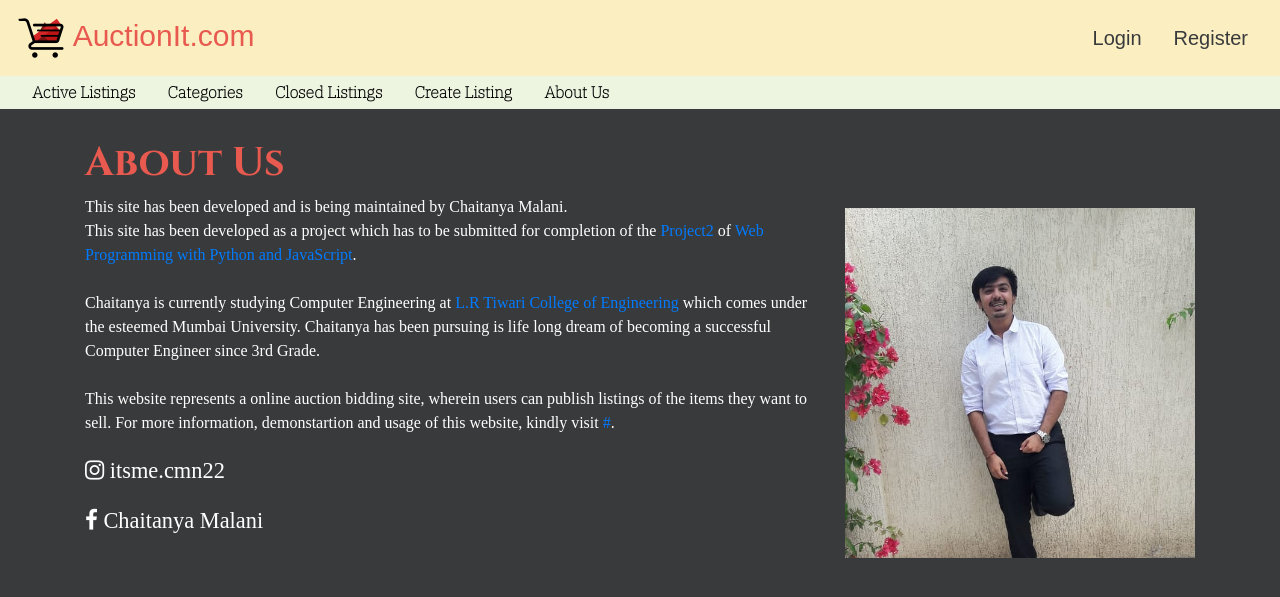
After one commit to cmn22/commerce-auction, a Django app: page /about in a window 1280 px wide. The commit adds this page. Shown: the top 597 px of the page. Run offline with Django 3.2, Linux system fonts and the light colour scheme; some libraries are stand-ins or nearby versions; some web fonts are replaced.

Commit message:
About Page

```diff
--- a/auctions/static/auctions/css/styles.css
+++ b/auctions/static/auctions/css/styles.css
@@ -262,3 +262,23 @@ h2{
     height: 1px;
     border: none;
 }
+
+/*--------------------ABOUT PAGE----------------------*/
+@media (min-width: 577px) {
+    img#contactimg {
+        width: 100%;
+        padding-top: 0.8em;
+        float: right;
+    }
+}
+
+@media (max-width: 576px) {
+    #contactimg{
+        display: none;
+    }
+}
+
+.fa:hover {
+    opacity: 0.7;
+    cursor: pointer;
+}
--- /dev/null
+++ b/auctions/templates/auctions/about.html
@@ -0,0 +1,31 @@
+{% extends "auctions/layout.html" %}
+
+{% load static %}
+
+{% block title %}: About{% endblock %}
+
+{% block body %}
+    <div class="container">
+        <h2>About Us</h2>
+        <div class="row">
+            <div class="col-sm-8 col-12">
+                <p class="ContactInfo">
+                    This site has been developed and is being maintained by Chaitanya Malani.<br>
+                    This site has been developed as a project which has to be submitted for completion of the <a href="https://cs50.harvard.edu/web/2020/projects/2/commerce/" target="_blank">Project2</a> of <a href="https://www.edx.org/course/cs50s-web-programming-with-python-and-javascript" target="_blank">Web Programming with Python and JavaScript</a>.<br>
+                    <br>
+                    Chaitanya is currently studying Computer Engineering at <a href="https://www.slrtce.in/" target="_blank">L.R Tiwari College of Engineering</a> which comes under the esteemed Mumbai University.
+                    Chaitanya has been pursuing is life long dream of becoming a successful Computer Engineer since 3rd Grade.<br>
+                    <br>
+                    This website represents a online auction bidding site, wherein users can publish listings of the items they want to sell. For more information, demonstartion and usage of this website, kindly visit <a href="#" target="_blank">#</a>.
+                    <br><br>
+                    <i class="fa fa-instagram" onclick="window.open('http://www.instagram.com/itsme.cmn22','_blank')" style="font-size:1.4em"> itsme.cmn22</i>
+                    <br><br>
+                    <i class="fa fa-facebook" onclick="window.open('https://www.facebook.com/itsme.cmn22','_blank')" style="font-size:1.4em"> Chaitanya Malani</i>
+                </p>
+            </div>
+            <div class="col-sm-4 col-0">
+                <img id="contactimg" src="{% static 'auctions/images/contactimg.jpg' %}">
+            </div>
+        </div>
+    </div>
+{% endblock %}
--- a/auctions/templates/auctions/layout.html
+++ b/auctions/templates/auctions/layout.html
@@ -5,6 +5,8 @@
     <head>
         <title>AuctionIt{% block title %}{% endblock %}</title>
         <link rel="icon" href="{% static 'auctions/images/logo.png' %}">
+        <!--Linking online .css file for social media icons-->
+        <link rel="stylesheet" href="https://cdnjs.cloudflare.com/ajax/libs/font-awesome/4.7.0/css/font-awesome.min.css">
         <link rel="stylesheet" href="https://stackpath.bootstrapcdn.com/bootstrap/4.4.1/css/bootstrap.min.css" integrity="sha384-Vkoo8x4CGsO3+Hhxv8T/Q5PaXtkKtu6ug5TOeNV6gBiFeWPGFN9MuhOf23Q9Ifjh" crossorigin="anonymous">
         <link href="{% static 'auctions/css/styles.css' %}" rel="stylesheet">
         <script src="https://code.jquery.com/jquery-3.3.1.slim.min.js" integrity="sha384-q8i/X+965DzO0rT7abK41JStQIAqVgRVzpbzo5smXKp4YfRvH+8abtTE1Pi6jizo" crossorigin="anonymous"></script>
@@ -12,7 +14,6 @@
         <script src="https://stackpath.bootstrapcdn.com/bootstrap/4.3.1/js/bootstrap.min.js" integrity="sha384-JjSmVgyd0p3pXB1rRibZUAYoIIy6OrQ6VrjIEaFf/nJGzIxFDsf4x0xIM+B07jRM" crossorigin="anonymous"></script>
     </head>
     <body>
-
         <div class="sticky-top navigation_bar">
             <nav class="navbar top_navbar">
                 <a class="navbar-brand a_non_link nav_heading" href="{% url 'index' %}">
--- a/auctions/urls.py
+++ b/auctions/urls.py
@@ -15,5 +15,6 @@ urlpatterns = [
     path("closedlistings", views.closed, name="closed_listings"),
     path("bid", views.bid, name="bid"),
     path("close", views.close, name="close"),
-    path("comment", views.comment, name="comment")
+    path("comment", views.comment, name="comment"),
+    path("about", views.about, name="about")
 ]
--- a/auctions/views.py
+++ b/auctions/views.py
@@ -228,3 +228,6 @@ def comment(request):
     return render(request, "auctions/error.html",{
         "message": "You cannot access this URL using a GET request."
     })
+
+def about(request):
+    return render(request, "auctions/about.html")
```
Also changed, not shown: auctions/static/auctions/images/contactimg.jpg (added).
